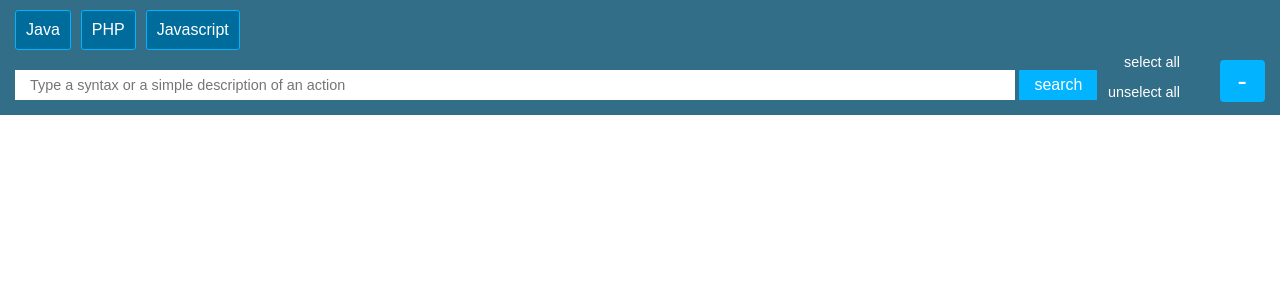
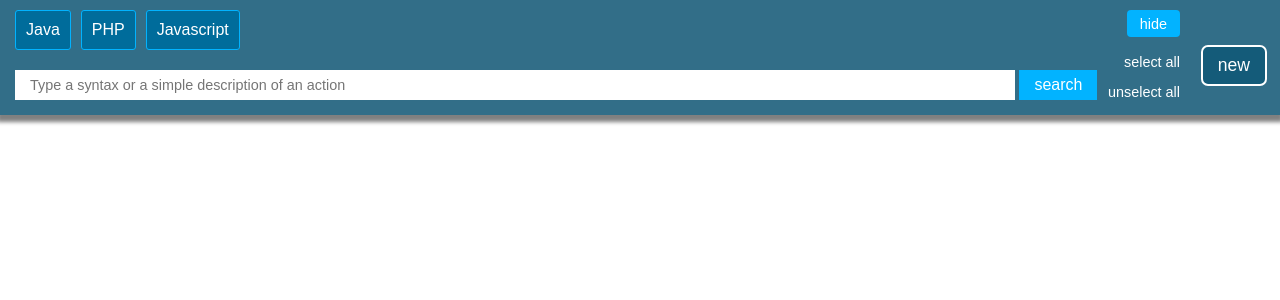
Before and after one commit to mariobrusarosco/syntaxes, a PHP site: page / in a window 1280 px wide. Shown: the top 300 px of the page. Run offline with PHP 8.4, Linux system fonts and the light colour scheme; lists and menus that the app fills with data are empty; some libraries are stand-ins or nearby versions.

Commit message:
NEW SYNTAX BUTTON ADDED - NO BEHAVIOR SET

```diff
--- a/syntaxes/css/syntaxes.css
+++ b/syntaxes/css/syntaxes.css
@@ -18,6 +18,7 @@ nav {
   background: #326e88;
   padding: 10px 0px 10px 15px;
   overflow: hidden;
+  box-shadow: 0px 4px 4px 3px gray;
   transition: top 200ms ease; }
 
 .search_form .search_field {
@@ -45,7 +46,7 @@ nav {
   border-radius: 3px;
   color: white;
   text-align: center;
-  transition: background-color,color 200ms ease; }
+  transition: all 200ms ease; }
 .search_form .lang_option_input:checked + label {
   color: white;
   background: #02b3ff;
@@ -56,17 +57,17 @@ nav {
 .show_hide_nav_label {
   position: fixed;
   z-index: 2;
-  top: 8px;
-  right: 15px;
-  padding: 5px 15px;
+  top: 18px;
+  right: 100px;
+  padding: 5px 10px;
   border-radius: 4px;
   background: #02b3ff;
   color: white;
-  font-size: 1.6em;
+  font-size: 0.95em;
   cursor: pointer;
   transition: all 200ms ease; }
   .show_hide_nav_label::after {
-    content: "+"; }
+    content: "show"; }
 
 .show_hide_nav_btn {
   display: none; }
@@ -75,24 +76,44 @@ nav {
   top: 0; }
 
 .show_hide_nav_btn:checked + label {
-  top: 60px; }
+  top: 10px; }
   .show_hide_nav_btn:checked + label::after {
-    content: "-";
+    content: "hide";
     padding: 0px 3px;
-    font-size: 1.1em; }
+    font-size: 0.95em; }
+
+#new_syntax_btn,
+#select_all_btn,
+#unselect_all_btn {
+  z-index: 3;
+  position: absolute;
+  color: white;
+  cursor: pointer; }
+
+#new_syntax_btn {
+  right: 13px;
+  top: 12px;
+  padding: 8px 15px;
+  border-radius: 7px;
+  border: 2px solid white;
+  font-size: 1.1em;
+  background: #145B79;
+  transition: top 400ms ease; }
+  #new_syntax_btn:hover, #new_syntax_btn :active {
+    background: #02b3ff; }
+
+.show_hide_nav_btn:checked ~ #new_syntax_btn {
+  top: 45px; }
 
 #select_all_btn,
 #unselect_all_btn {
   display: none;
-  z-index: 3;
-  position: absolute;
   right: 90px;
   padding: 4px 10px;
   box-shadow: 0px 2px 7px -1px transparent inset;
   border-radius: 2px;
   font-size: 0.9em;
-  color: white;
-  cursor: pointer; }
+  color: white; }
   #select_all_btn:hover, #select_all_btn :active,
   #unselect_all_btn:hover,
   #unselect_all_btn :active {
--- a/syntaxes/css/syntaxes.scss
+++ b/syntaxes/css/syntaxes.scss
@@ -29,7 +29,7 @@ nav{
   background: rgb(50,110,136);
   padding: 10px 0px 10px 15px;
   overflow: hidden;
-
+  box-shadow: 0px 4px 4px 3px gray;
   transition: top 200ms ease;
 }
 
@@ -72,7 +72,7 @@ nav{
     color: white;
     text-align: center;
 
-    transition: background-color,color 200ms ease;
+    transition: all 200ms ease;
   }
 
   //ALL LANG OPTIONS WHEN THEIR CHECKED//
@@ -90,23 +90,24 @@ nav{
 
 }// END OF .search_form
 
-  //OPTIONS TO SHOW OR HIDE THE NAVBAR//
+//NAVBAR OPTIONS//
+
+  //HIDE AND SHOW THE NAVIGATION BAR//
   .show_hide_nav_label{
     position: fixed;
     z-index: 2;
-    top: 8px;
-    right: 15px;
-    padding: 5px 15px;
+    top: 18px;
+    right: 100px;
+    padding: 5px 10px;
     border-radius: 4px;
-    background: $blue2Btn;
+    background: #02b3ff;
     color: white;
-    font-size: 1.6em;
+    font-size: 0.95em;
     cursor: pointer;
-
     transition: all 200ms ease;
 
     &::after{
-      content: "+";
+      content: "show";
     }
   }
   .show_hide_nav_btn{
@@ -116,28 +117,52 @@ nav{
     top: 0;
   }
   .show_hide_nav_btn:checked+label{
-    top: 60px;
+    top: 10px;
 
     &::after{
-      content: "-";
+      content: "hide";
       padding: 0px 3px;
-      font-size: 1.1em;
+      font-size: 0.95em;
+    }
+  }//HIDE AND SHOW THE NAVIGATION BAR//
+
+  //BUTTONS: select all, unselect all, new syntax//
+  #new_syntax_btn,
+  #select_all_btn,
+  #unselect_all_btn{
+    z-index: 3;
+    position: absolute;
+    color: white;
+    cursor: pointer;
+  }
+
+  #new_syntax_btn{
+    right: 13px;
+    top: 12px;
+    padding: 8px 15px;
+    border-radius: 7px;
+    border: 2px solid white;
+    font-size: 1.1em;
+    background: #145B79;
+    transition: top 400ms ease;
+
+    &:hover,:active{
+      background: $blue2Btn;
     }
   }
-  //OPTIONS TO SHOW OR HIDE THE NAVBAR//
+  .show_hide_nav_btn:checked~#new_syntax_btn{
+    top: 45px;
+  }
 
   #select_all_btn,
   #unselect_all_btn{
     display: none;
-    z-index: 3;
-    position: absolute;
     right: 90px;
     padding: 4px 10px;
     box-shadow: 0px 2px 7px -1px transparent inset;
     border-radius: 2px;
     font-size: 0.9em;
     color: white;
-    cursor: pointer;
 
     &:hover, :active{
       // font-size: 1em;
@@ -150,6 +175,7 @@ nav{
   #select_all_btn{
     top:50px;
   }
+
   #unselect_all_btn{
     top: 80px;
   }
@@ -157,9 +183,9 @@ nav{
   .show_hide_nav_btn:checked~#select_all_btn,
   .show_hide_nav_btn:checked~#unselect_all_btn{
     display: inline-block;
-  }
+  }//BUTTONS: select all, unselect all, new syntax//
 
-
+//NAVBAR OPTIONS//
 
 section{
   padding-top: 90px;
--- a/syntaxes/includes/navigation.html
+++ b/syntaxes/includes/navigation.html
@@ -1,5 +1,7 @@
 <input id="show_hide_nav_btn" class="show_hide_nav_btn" type="checkbox" checked>
 <label for="show_hide_nav_btn" class="show_hide_nav_label"></label>
+
+<button id="new_syntax_btn" class="new_syntax_btn">new</button>
 
 <span id="unselect_all_btn" class="" title="test">unselect all</span>
 <span id="select_all_btn" class="">select all</span>
```
Also changed, not shown: 1 other file.
